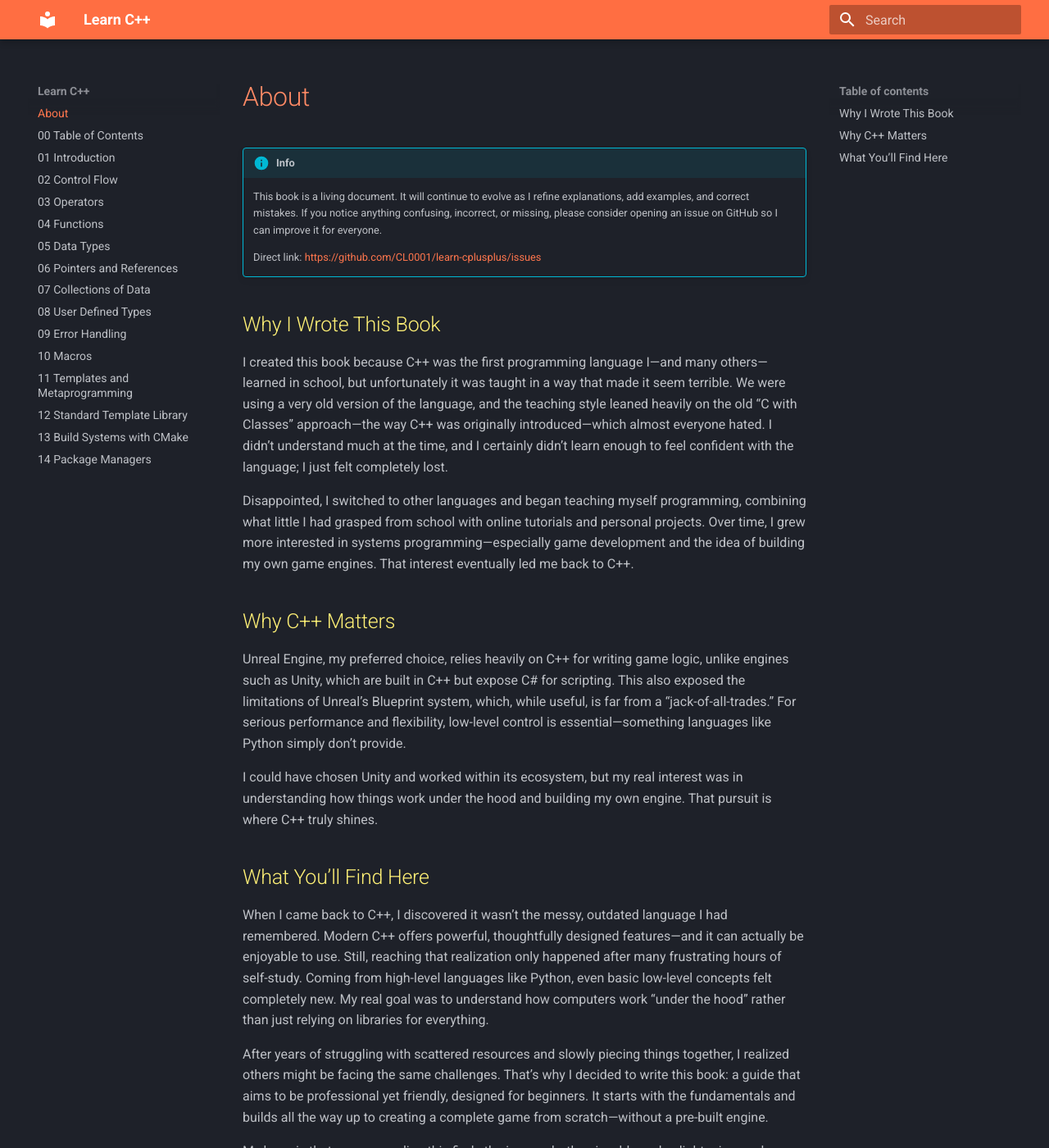
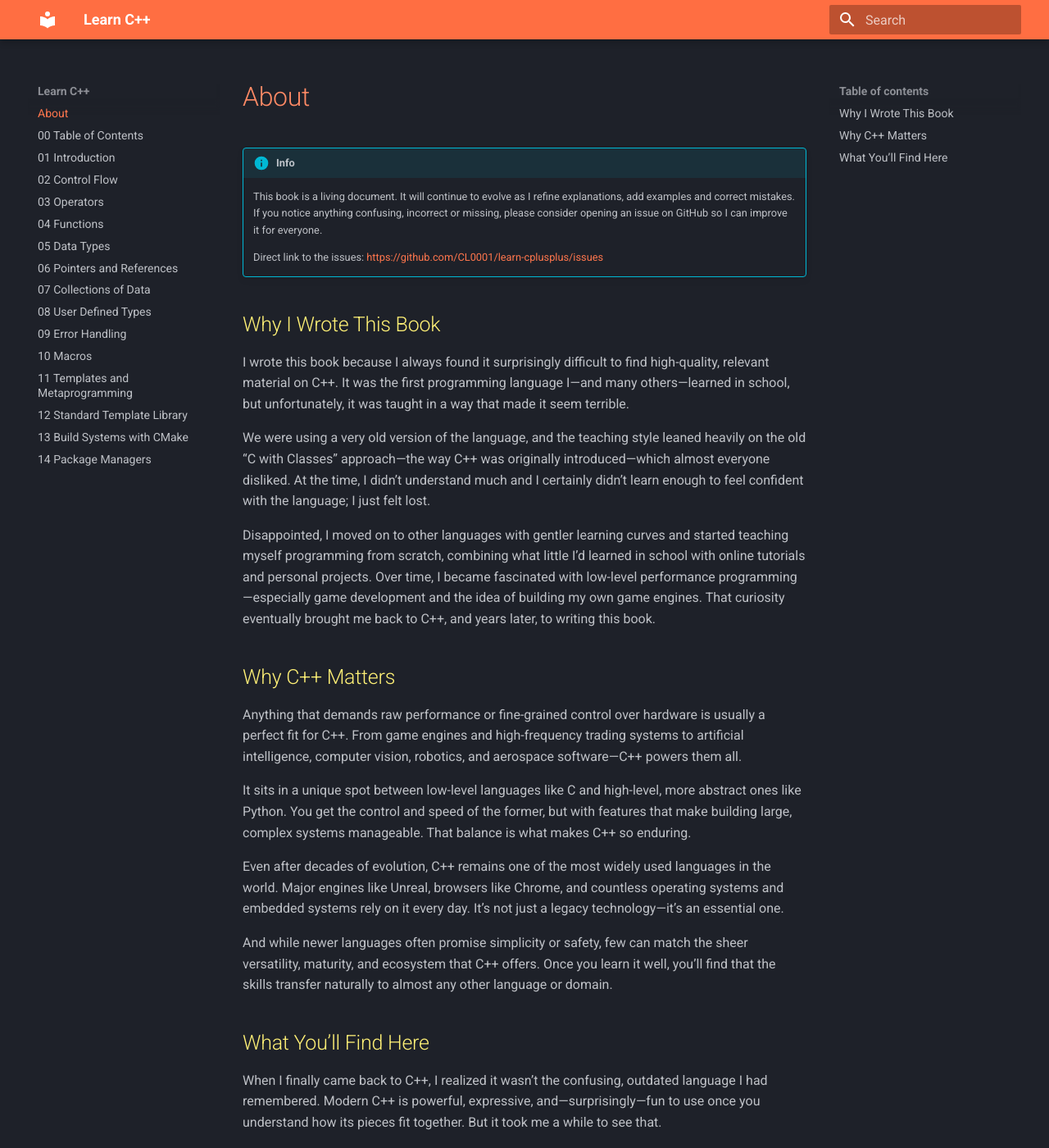
Before and after one commit to CL0001/learn-cplusplus, an MkDocs documentation site: the page built from docs/index.md, in a window 1280 px wide and 1400 px high. Shown: the whole window at 82% size. Built offline with MkDocs 1.6.1 and Material for MkDocs 9.7.7, drawn with Linux system fonts in a browser that asks for light colours; some of the changed text lies outside the part shown.

Commit message:
refactor: index page

```diff
--- a/docs/index.md
+++ b/docs/index.md
@@ -3,40 +3,52 @@
 !!! info
 
     This book is a living document.
-    It will continue to evolve as I refine explanations, add examples, and correct mistakes.
-    If you notice anything confusing, incorrect, or missing, please consider opening an issue on GitHub so I can improve it for everyone.
+    It will continue to evolve as I refine explanations, add examples and correct mistakes.
+    If you notice anything confusing, incorrect or missing, please consider opening an issue on GitHub so I can improve it for everyone.
 
-    Direct link: <a href="https://github.com/CL0001/learn-cplusplus/issues" target="_blank">https://github.com/CL0001/learn-cplusplus/issues</a>
+    Direct link to the issues: <a href="https://github.com/CL0001/learn-cplusplus/issues" target="_blank">https://github.com/CL0001/learn-cplusplus/issues</a>
 
 ## Why I Wrote This Book
 
-I created this book because C++ was the first programming language I—and many others—learned in school, but unfortunately it was taught in a way that made it seem terrible.
-We were using a very old version of the language, and the teaching style leaned heavily on the old “C with Classes” approach—the way C++ was originally introduced—which almost everyone hated.
-I didn’t understand much at the time, and I certainly didn’t learn enough to feel confident with the language; I just felt completely lost.
+I wrote this book because I always found it surprisingly difficult to find high-quality, relevant material on C++.
+It was the first programming language I—and many others—learned in school, but unfortunately, it was taught in a way that made it seem terrible.
 
-Disappointed, I switched to other languages and began teaching myself programming, combining what little I had grasped from school with online tutorials and personal projects.
-Over time, I grew more interested in systems programming—especially game development and the idea of building my own game engines.
-That interest eventually led me back to C++.
+We were using a very old version of the language, and the teaching style leaned heavily on the old “C with Classes” approach—the way C++ was originally introduced—which almost everyone disliked.
+At the time, I didn’t understand much and I certainly didn’t learn enough to feel confident with the language; I just felt lost.
+
+Disappointed, I moved on to other languages with gentler learning curves and started teaching myself programming from scratch, combining what little I’d learned in school with online tutorials and personal projects.
+Over time, I became fascinated with low-level performance programming—especially game development and the idea of building my own game engines.
+That curiosity eventually brought me back to C++, and years later, to writing this book.
 
 ## Why C++ Matters
 
-Unreal Engine, my preferred choice, relies heavily on C++ for writing game logic, unlike engines such as Unity, which are built in C++ but expose C# for scripting.
-This also exposed the limitations of Unreal’s Blueprint system, which, while useful, is far from a “jack-of-all-trades.”
-For serious performance and flexibility, low-level control is essential—something languages like Python simply don’t provide.
+Anything that demands raw performance or fine-grained control over hardware is usually a perfect fit for C++.
+From game engines and high-frequency trading systems to artificial intelligence, computer vision, robotics, and aerospace software—C++ powers them all.
 
-I could have chosen Unity and worked within its ecosystem, but my real interest was in understanding how things work under the hood and building my own engine.
-That pursuit is where C++ truly shines.
+It sits in a unique spot between low-level languages like C and high-level, more abstract ones like Python.
+You get the control and speed of the former, but with features that make building large, complex systems manageable.
+That balance is what makes C++ so enduring.
+
+Even after decades of evolution, C++ remains one of the most widely used languages in the world.
+Major engines like Unreal, browsers like Chrome, and countless operating systems and embedded systems rely on it every day.
+It’s not just a legacy technology—it’s an essential one.
+
+And while newer languages often promise simplicity or safety, few can match the sheer versatility, maturity, and ecosystem that C++ offers.
+Once you learn it well, you’ll find that the skills transfer naturally to almost any other language or domain.
 
 ## What You’ll Find Here
 
-When I came back to C++, I discovered it wasn’t the messy, outdated language I had remembered.
-Modern C++ offers powerful, thoughtfully designed features—and it can actually be enjoyable to use.
-Still, reaching that realization only happened after many frustrating hours of self-study.
-Coming from high-level languages like Python, even basic low-level concepts felt completely new.
-My real goal was to understand how computers work “under the hood” rather than just relying on libraries for everything.
+When I finally came back to C++, I realized it wasn’t the confusing, outdated language I had remembered.
+Modern C++ is powerful, expressive, and—surprisingly—fun to use once you understand how its pieces fit together.
+But it took me a while to see that.
 
-After years of struggling with scattered resources and slowly piecing things together, I realized others might be facing the same challenges.
-That’s why I decided to write this book: a guide that aims to be professional yet friendly, designed for beginners.
-It starts with the fundamentals and builds all the way up to creating a complete game from scratch—without a pre-built engine.
+Coming from high-level languages like Python, even simple low-level concepts felt foreign at first.
+I wasn’t just trying to write programs—I wanted to understand what was actually happening behind the scenes.
+That curiosity pushed me through a lot of trial and error, and even more late-night debugging sessions.
 
-My hope is that anyone reading this finds the journey both enjoyable and enlightening, and comes away with a deeper confidence in C++.
+Over time, I started to piece things together and realized that C++ didn’t have to feel intimidating.
+It just needed to be explained in a way that made sense.
+That’s what this book aims to do: to make C++ approachable without dumbing it down, and to guide you from the absolute basics to building a complete game from scratch—no pre-built engines, no magic libraries, just real code.
+
+If you’ve ever felt frustrated learning C++ or felt like it was “too hard,” this book is for you.
+My goal is that by the end, you’ll not only understand how C++ works but also feel confident and maybe even a little excited about using it.
```
